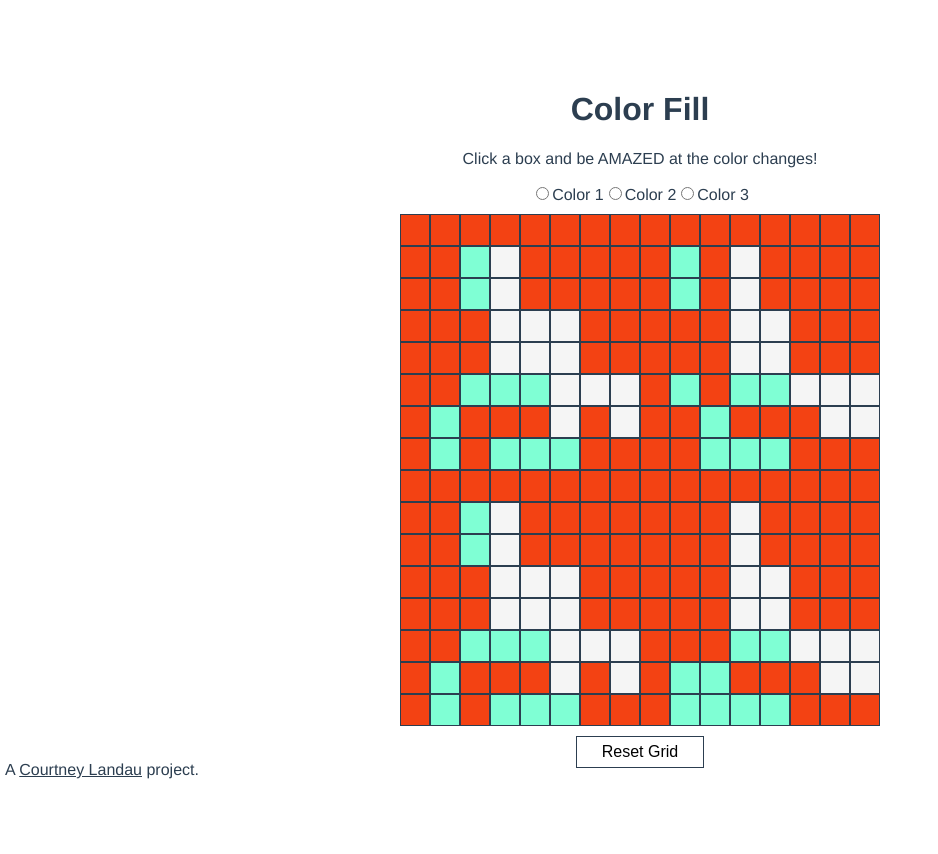
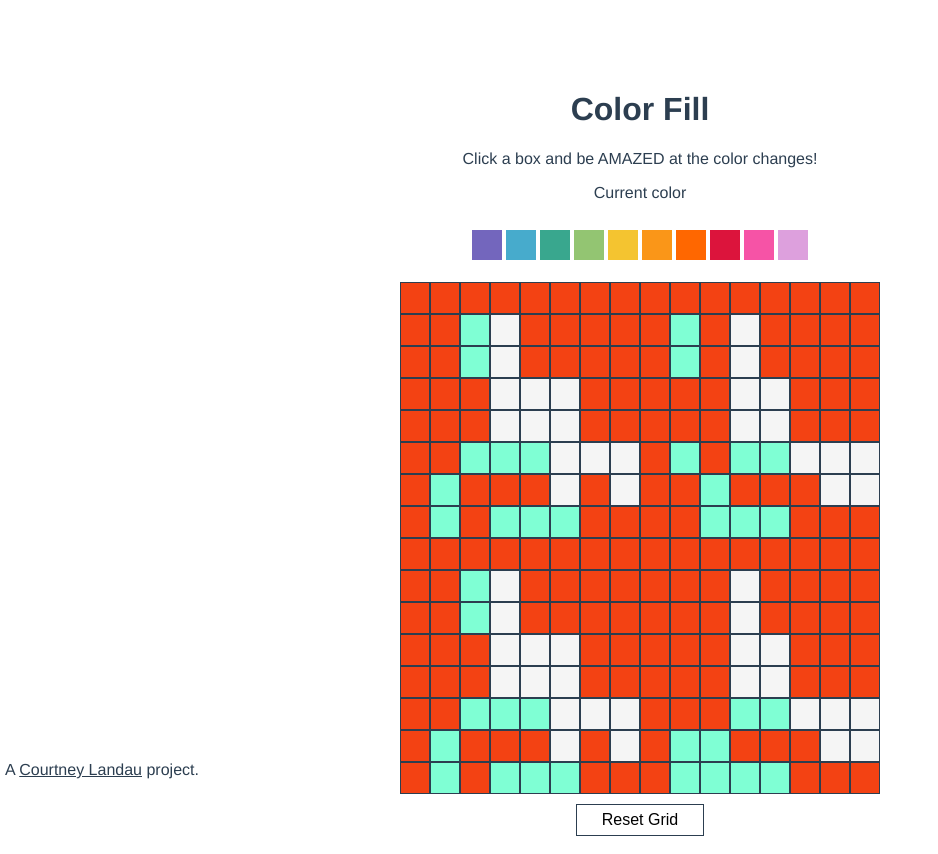
Before and after one commit to clandau/paint-fill, a Vue app: page / in a window 1280 px wide. Shown: the whole page, without its empty margins (0-938 px from the left). Before the commit the page ends 800 px from the top, so only its background shows below. Built offline with nearby package versions, Linux system fonts and the light colour scheme.

Commit message:
add color selection

```diff
--- a/src/App.vue
+++ b/src/App.vue
@@ -1,4 +1,5 @@
 <template>
+
   <Grid msg="Color Fill" />
   <footer>
     <p>
--- a/src/components/Grid.vue
+++ b/src/components/Grid.vue
@@ -2,13 +2,12 @@
   <div class="container">
     <h1>{{ msg }}</h1>
     <p>Click a box and be AMAZED at the color changes!</p>
-    <div>
-      <input type="radio" name="color" id="color-choice-1" value="color1" />
-      <label for="color-choice-1">Color 1</label>
-      <input type="radio" name="color" id="color-choice-2" value="color2" />
-      <label for="color-choice-2">Color 2</label>
-      <input type="radio" name="color" id="color-choice-3" value="color3" />
-      <label for="color-choice-3">Color 3</label>
+    <p>Current color {{ currentColor }}</p>
+    <div class="color-picker-wrapper">
+      <div v-for="(color, i) in colorsArray" class="color-box"
+          :style="`background-color: ${color};`"
+          @click="handleColorSelect(i)" :id="`color-${i}`" :key="i">
+      </div>
     </div>
   </div>
   <div class="grid" :style="gridStyle" :class="{ 'rotate-center': isOneColor }">
@@ -60,10 +59,22 @@ export default defineComponent({
         [1, 1, 1, 1, 1, 2, 2, 1, 1, 1, 1, 1, 1, 2, 2, 1],
       ],
       pixelSize: "30px",
-      colorsArray: [],
+      // colorsArray: ["#2c3e50", "#f34213", "#7fffd4", "#dda0dd"],
+      colorsArray: [
+        "#7366bd",
+        "#47abcc",
+        "#39a78e",
+        "#93c572",
+        "#f4c430",
+        "#fa9618",
+        "#ff6700",
+        "#dc143c",
+        "#f653a6",
+        "#dda0dd",
+      ],
+      currentColor: "",
     };
   },
-
   computed: {
     gridStyle(): object {
       const columns = this.pixels[0].length;
@@ -118,6 +129,15 @@ export default defineComponent({
       return;
     },
 
+    handleColorSelect(i: number) {
+      this.currentColor = this.colorsArray[i];
+      // add border to box to show it is selected
+    },
+
+    isSelectedColor(i: number) {
+      return this.currentColor = this.colorsArray[i];
+    },
+
     resetGrid() {
       this.pixels = [
         [1, 1, 1, 1, 1, 1, 1, 1, 1, 1, 1, 1, 1, 1, 1, 1],
@@ -146,6 +166,24 @@ export default defineComponent({
 .container {
   padding: 10px;
 }
+
+.color-picker-wrapper {
+  display: flex;
+  justify-content: center;
+  padding: 10px;
+}
+
+.color-box {
+  height: 30px;
+  width: 30px;
+  margin: 2px;
+}
+
+.box-border {
+  border-color: black;
+}
+
+
 .box {
   height: 30px;
   border-style: solid;
```
